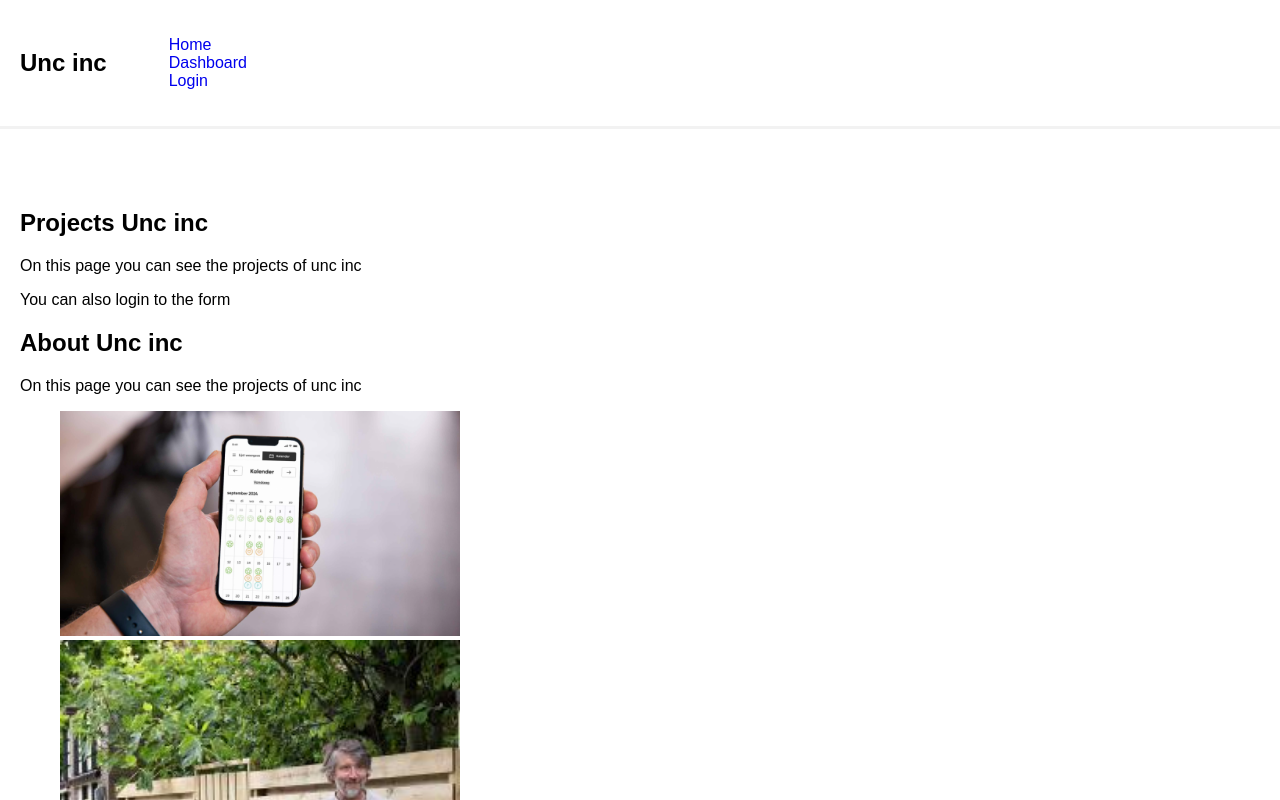
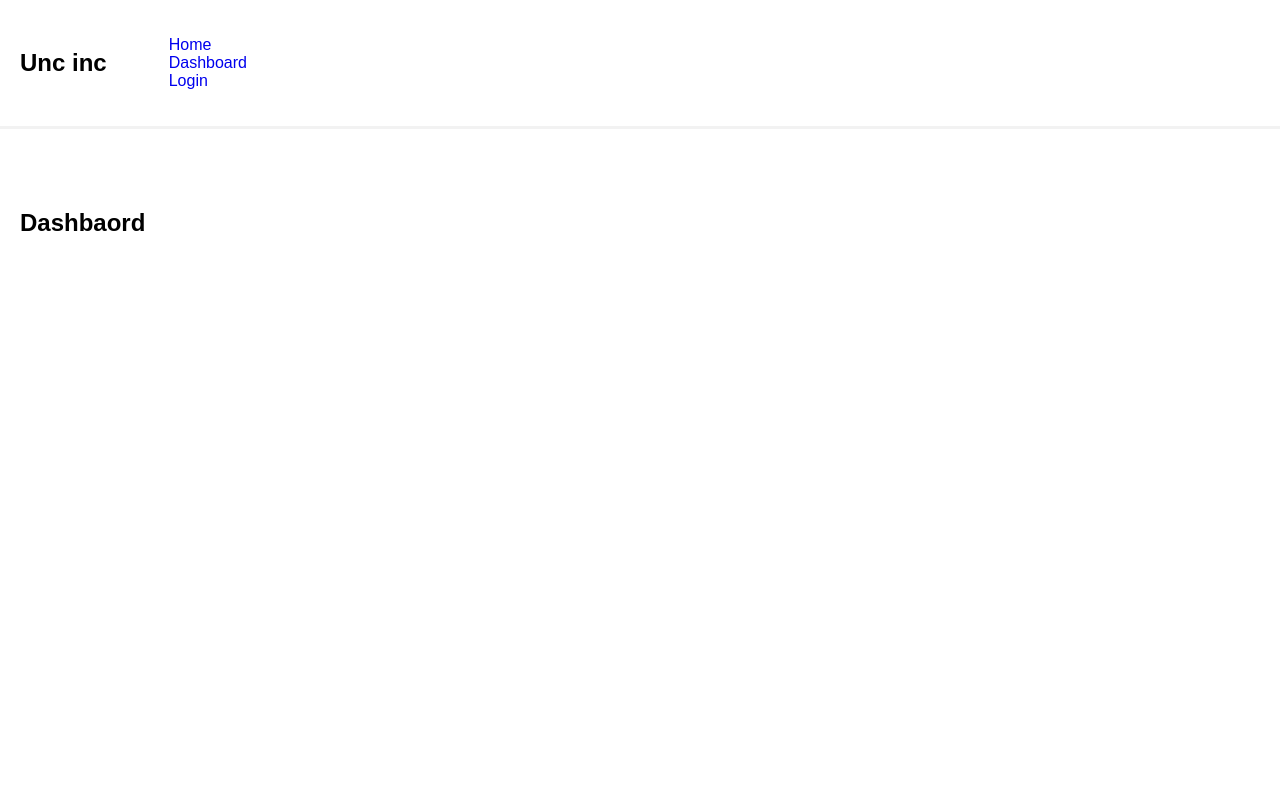
Before and after one commit to yujing-student/React-unc-inc, a React (Create React App) app in the folder my-app/: page /Dashboard in a window 1280 px wide. Shown: the top 800 px of the page. Built offline with nearby package versions, Linux system fonts and the light colour scheme.

Commit message:
I installed react routing that you can navigate from the homepage to the login page

```diff
--- a/my-app/src/App.js
+++ b/my-app/src/App.js
@@ -2,22 +2,29 @@
 import './App.css';
 import Navbar from './Navbar';
 import Home from './Home';
+import Dashboard from './Dashboard';
+import Login from './Login';
+
+import React from 'react';
+import {BrowserRouter as Router, Routes, Route} from 'react-router-dom';
 
 
 
 function App() {
   return (
       <div className="App">
-          <Navbar />
-          <div className="content">
-              <Home/>
-          </div>
-
-
+          <Navbar/>
+          <Router>
+              <div className="content">
+                  <Routes>
+                      <Route path="/" element={<Home/>}/>
+                      <Route path="/Login" element={<Login/>}/>
+                      <Route path="/Dashboard" element={<Dashboard/>}/>
+                  </Routes>
+              </div>
+          </Router>
       </div>
-
-
-);
+  );
 }
 
 export default App;
--- /dev/null
+++ b/my-app/src/Dashboard.js
@@ -0,0 +1,13 @@
+
+
+const Dashbaord = () => {
+    return (
+        <main className="">
+            <section>
+                <h2>Dashbaord</h2>
+            </section>
+        </main>
+    );
+}
+
+export default Dashbaord;
--- /dev/null
+++ b/my-app/src/Login.js
@@ -0,0 +1,16 @@
+
+
+
+
+const Login = () => {
+    return (
+        <main className="">
+            <section>
+
+            <h2>Login</h2>
+            </section>
+        </main>
+    );
+}
+
+export default Login;
--- a/my-app/src/Navbar.js
+++ b/my-app/src/Navbar.js
@@ -1,5 +1,7 @@
 const Navbar = () => {
     return (
+
+
 <nav className="navbar">
     <h1>Unc inc</h1>
     <ul>
@@ -15,7 +17,10 @@ const Navbar = () => {
         </li>
     </ul>
 </nav>
+
+
     );
 }
 
+
 export default Navbar;
--- /dev/null
+++ b/package.json
@@ -0,0 +1,5 @@
+{
+  "dependencies": {
+    "react-router-dom": "^7.0.1"
+  }
+}
```
Also changed, not shown: 1 other file (tests, documents, lock files or other folders). Lines whose indentation alone changed are shown as unchanged.
